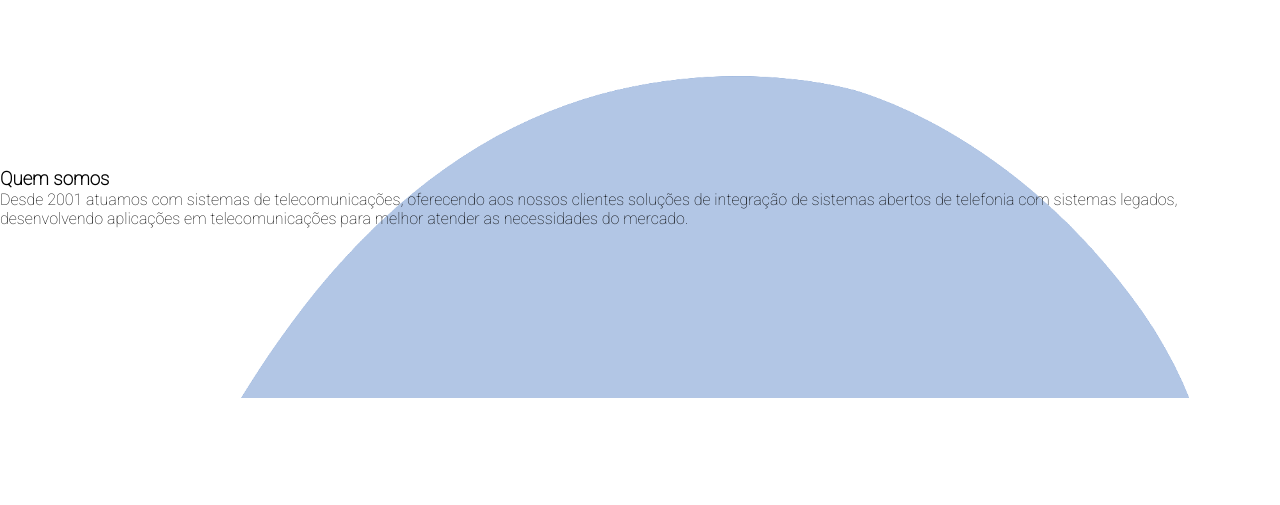
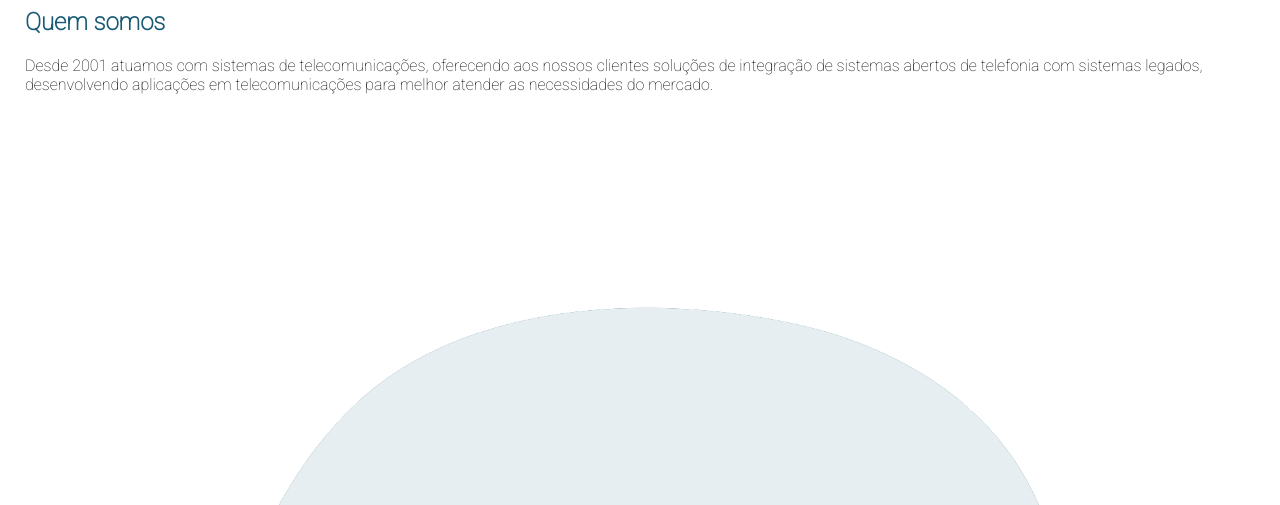
Before and after one commit to brunosantos007/Astser, a plain HTML site: page index.html in a window 1280 px wide. Shown: the part 447-952 px from the top of the page. Before the commit the page ends 845 px from the top, so only its background shows below. Drawn offline with nearby package versions, Linux system fonts and the light colour scheme.

Commit message:
update 1.0

```diff
--- a/index.html
+++ b/index.html
@@ -86,8 +86,11 @@
 
             <div class="who-we">
                 <div class="who-content">
-                    <h3>Quem somos</h3>
-                    <p>Desde 2001 atuamos com sistemas de telecomunicações, oferecendo aos nossos clientes soluções de integração de sistemas abertos de telefonia com sistemas legados, desenvolvendo aplicações em telecomunicações para melhor atender as necessidades do mercado.</p>
+                    <h2>Quem somos</h2>
+                    <gitp>Desde 2001 atuamos com sistemas de telecomunicações, oferecendo aos nossos clientes soluções de integração de sistemas abertos de telefonia com sistemas legados, desenvolvendo aplicações em telecomunicações para melhor atender as necessidades do mercado.</p>
+                </div>
+                <div class="who-img">
+                    <img src="images/Consulting-rafiki.png" alt="">
                 </div>
             </div>
         </main>
--- a/style.css
+++ b/style.css
@@ -10,7 +10,7 @@
     background-color: #175972;
     font-weight: bold;
     margin: auto;
-    padding: 30px;
+    padding: 15px;
     box-sizing: border-box;
     width: 100%;
     color: white;
@@ -78,7 +78,7 @@
 .content{
     display: flex;
     min-height: 350px;
-    margin-top: 200px;
+    margin-top: 170px;
 }
 .div-content{
     display: flex;
@@ -115,12 +115,10 @@
 }
 .btn-content div:nth-child(2):hover{
     background-color: #34bcee3f;
-
 }
 .btn-content div:nth-child(2) a:hover{
     color: white;
 }
-
 .btn{
     display: inline-block;
     background-color: #175972;
@@ -150,17 +148,23 @@
 /* QUEM SOMOS */
 
 .who-we{
-    display: flex;
-    flex-direction: column;
-    background-image: url(images/Android-bro.png);
-    background-size: cover;
-    width: 100%;
-    min-height: 400px;
-    justify-content: center;
+    color: rgb(0, 0, 0);
+    text-align: left;
+
 }
 .who-content{
+    padding-left: 15px;
+    margin: 10px;
+}
+.who-content h2{
+    font-weight: bold;
+    color: #175972;
+    margin-bottom: 20px;
+}
+.who-img img{
+    width: 100%;
+}
 
-}
 
 /* RESPONSIVIDADE MENU */
 
@@ -209,9 +213,7 @@
     }
 }
 @media (min-width:1000px) {
-    .menu{
-        padding: 10px;
-    }
+
     .itens{
         position: none;
         display: none;
```
Also changed, not shown: images/Consulting-rafiki.png (added), 3 other files.
